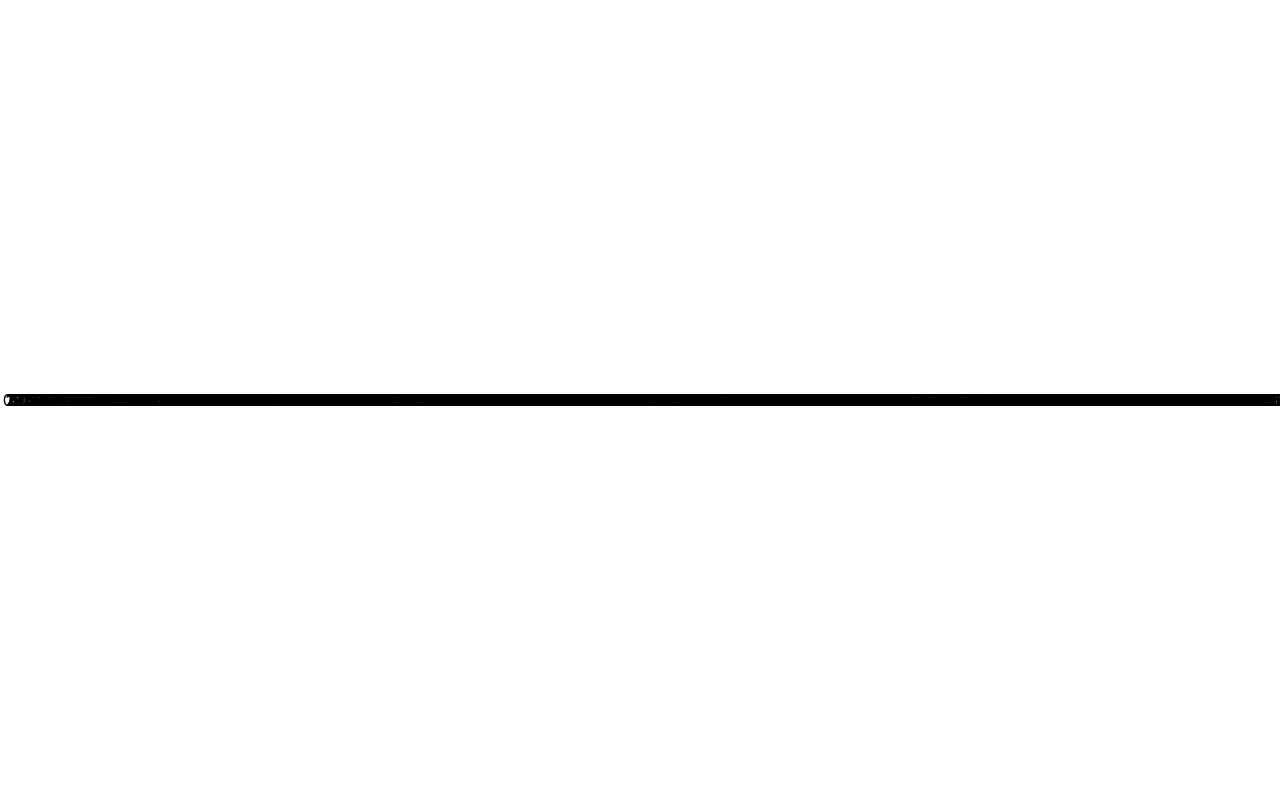
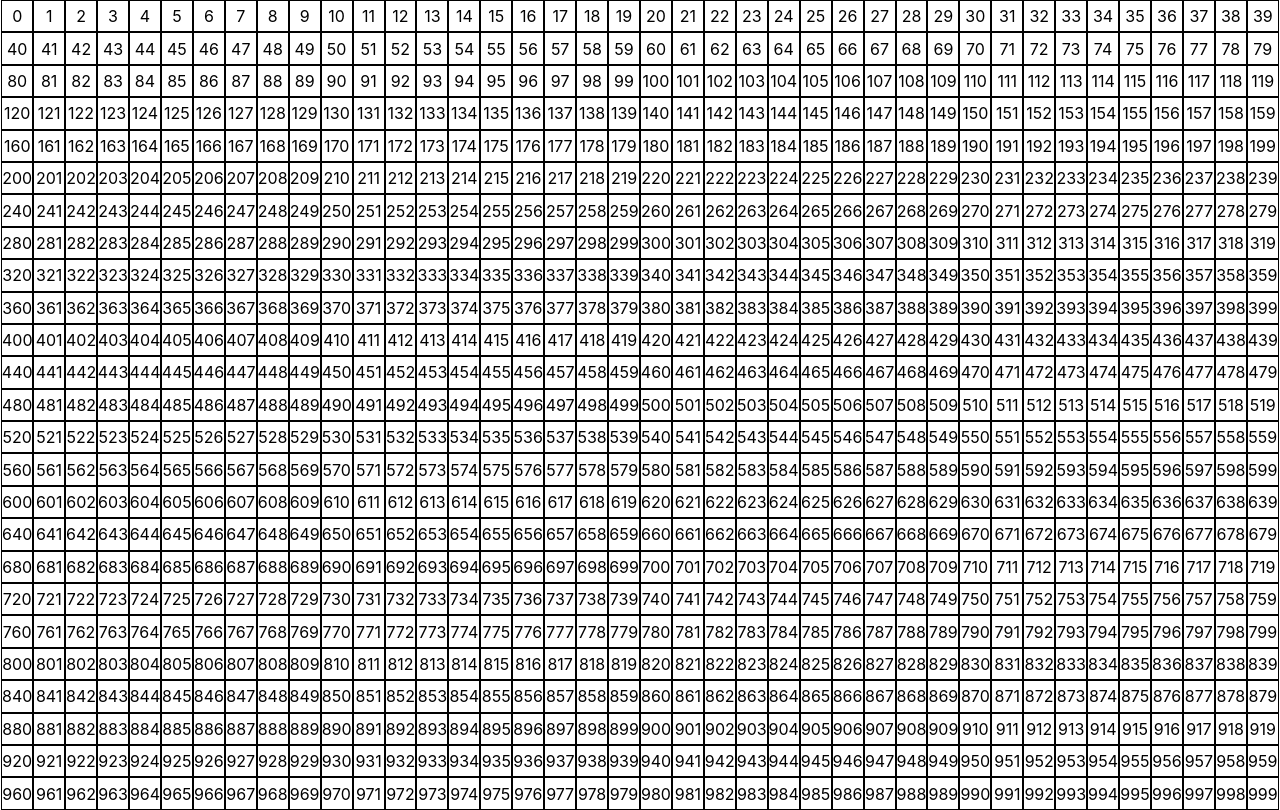
Before and after one commit to asadhmeed2/shoot, a React (Create React App) app: page / in a window 1280 px wide. Built offline with nearby package versions, Linux system fonts and the light colour scheme.

Commit message:
fix board boxs size

```diff
--- a/src/modules/board/Board.module.scss
+++ b/src/modules/board/Board.module.scss
@@ -1,4 +1,5 @@
 .box {
-    width: 0.1vw;
-    height: 0.1vh;
+    width: 2.34vw;
+    height: 3.8vh;
+    border: 1px solid;
 }
--- a/src/styles/styles.scss
+++ b/src/styles/styles.scss
@@ -30,7 +30,7 @@ body {
 // height //
 
 .h-100 {
-    height: 100vh;
+    height: 98vh;
 }
 
 .w-100 {
```
